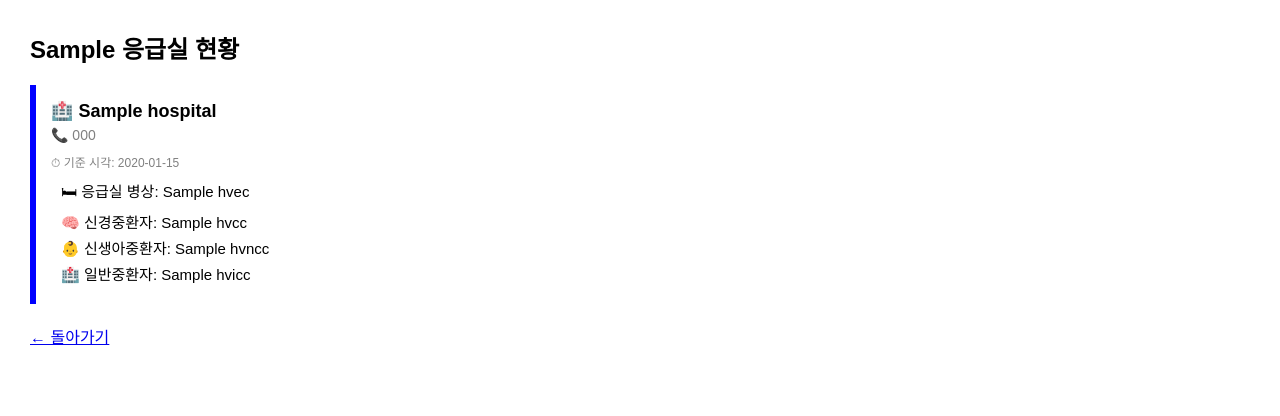
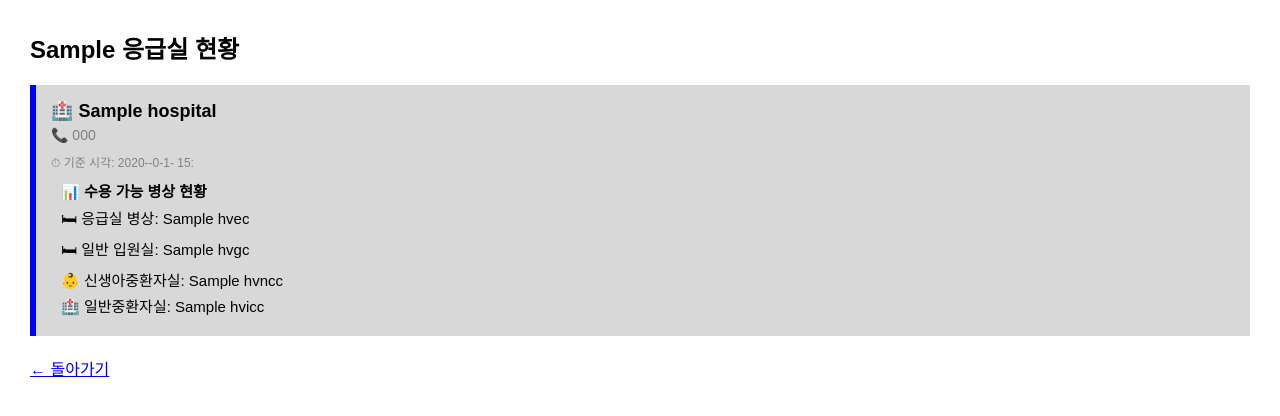
Before and after one commit to night-goat/db-project, a Flask app: template templates/result.html in a window 1280 px wide. Shown: the top 416 px of the page. Run offline with Flask 3, Linux system fonts and the light colour scheme; the template is opened without the code that fills it: most values are stand-ins (such as "Sample title", 1, 10 or a date in 2020); parts of the project's set-up code (start-up, migrations or seed data) failed here and were passed over.

Commit message:
complete basic function

```diff
--- a/app.py
+++ b/app.py
@@ -1,5 +1,11 @@
 from flask import Flask, render_template, request
 import sqlite3
+from seed_api import update_emergency_data
+
+# 서버 시작 시 데이터 갱신
+print("🔄 응급실 데이터 갱신 중...")
+update_emergency_data()
+print("✅ 응급실 데이터 갱신 완료")
 
 app = Flask(__name__)
 
@@ -14,7 +20,6 @@ def get_db():
 
 @app.route("/")
 def index():
-    # 검색 페이지
     return render_template("search.html")
 
 
@@ -29,25 +34,21 @@ def search():
     # 전체 선택
     if stage2 == "" or stage2 is None:
         cur.execute("""
-        SELECT H.dutyname, H.dutytel3,
-               B.hvec, B.hvidate,
-               S.hvcc, S.hvncc, S.hvicc
-        FROM HOSPITAL H, BedStatus B, SevereCare S
-        WHERE H.hpid = B.hpid
-          AND H.hpid = S.hpid
-          AND H.stage1 = ?
+            SELECT H.dutyname, H.dutytel3,
+                   B.hvec, B.hvgc, B.hvncc, B.hvicc, B.hvidate
+            FROM HOSPITAL H, BedStatus B
+            WHERE H.hpid = B.hpid
+              AND H.stage1 = ?
         """, (stage1,))
     else:
         # 특정 구 선택
         cur.execute("""
-        SELECT H.dutyname, H.dutytel3,
-               B.hvec, B.hvidate,
-               S.hvcc, S.hvncc, S.hvicc
-        FROM HOSPITAL H, BedStatus B, SevereCare S
-        WHERE H.hpid = B.hpid
-          AND H.hpid = S.hpid
-          AND H.stage1 = ?
-          AND H.stage2 = ?
+            SELECT H.dutyname, H.dutytel3,
+                   B.hvec, B.hvgc, B.hvncc, B.hvicc, B.hvidate
+            FROM HOSPITAL H, BedStatus B
+            WHERE H.hpid = B.hpid
+              AND H.stage1 = ?
+              AND H.stage2 = ?
         """, (stage1, stage2))
 
     hospitals = cur.fetchall()
--- a/templates/result.html
+++ b/templates/result.html
@@ -19,7 +19,7 @@
       border-left: 6px solid blue;
       padding: 15px;
       margin-bottom: 20px;
-      background-color: white;
+      background-color: rgb(216, 216, 216);
     }
 
     .hospital-name {
@@ -62,14 +62,20 @@
   <div class="phone">📞 {{ h["dutytel3"] }}</div>
 
   <div class="update-time">
-    ⏱ 기준 시각: {{ h["hvidate"] }}
+    ⏱ 기준 시각:
+    {{ h["hvidate"][0:4] }}-{{ h["hvidate"][4:6] }}-{{ h["hvidate"][6:8] }}
+    {{ h["hvidate"][8:10] }}:{{ h["hvidate"][10:12] }}
   </div>
 
   <div class="info">
+    <div style="font-weight:bold; margin-bottom:6px;">
+    📊 수용 가능 병상 현황
+    </div>
+
     <div>🛏 응급실 병상: {{ h["hvec"] }}</div>
-    <div>🧠 신경중환자: {{ h["hvcc"] }}</div>
-    <div>👶 신생아중환자: {{ h["hvncc"] }}</div>
-    <div>🏥 일반중환자: {{ h["hvicc"] }}</div>
+    <div>🛏 일반 입원실: {{ h["hvgc"] }}</div>
+    <div>👶 신생아중환자실: {{ h["hvncc"] }}</div>
+    <div>🏥 일반중환자실: {{ h["hvicc"] }}</div>
   </div>
 </div>
 {% endfor %}
--- a/templates/search.html
+++ b/templates/search.html
@@ -13,14 +13,14 @@
     label { display:block; margin:12px 0 6px; font-size:14px; }
     select {
       width:100%; padding:10px; font-size:14px;
-      border:1px solid white; border-radius:8px;
+      border:1px solid rgb(182, 182, 182); border-radius:8px;
     }
     button {
       width:100%; margin-top:18px; padding:11px;
       background:blue; color:white; border:none; border-radius:8px;
       font-size:15px; cursor:pointer;
     }
-    button:hover { background:blue; }
+
     .hint { margin-top:10px; color:grey; font-size:12px; }
   </style>
 </head>
@@ -37,7 +37,7 @@
     <select id="stage2" name="stage2"></select>
 
     <button type="submit">검색</button>
-    <div class="hint">※ “전체”는 해당 시/도의 전체 지역을 의미합니다.</div>
+    <div class="hint">원하는 지역을 선택한 후 검색 버튼을 눌러주세요.</div>
   </form>
 </div>
 
```
Also changed, not shown: schema.sql (+5 -10 lines), seed_api.py (+87 -93 lines), db/emergency.db.
